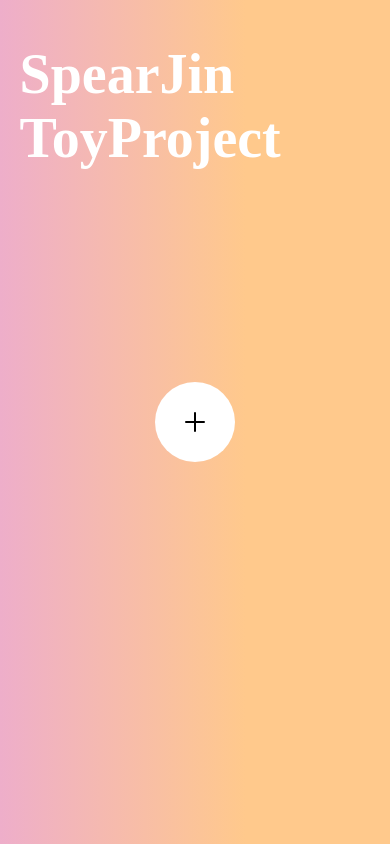
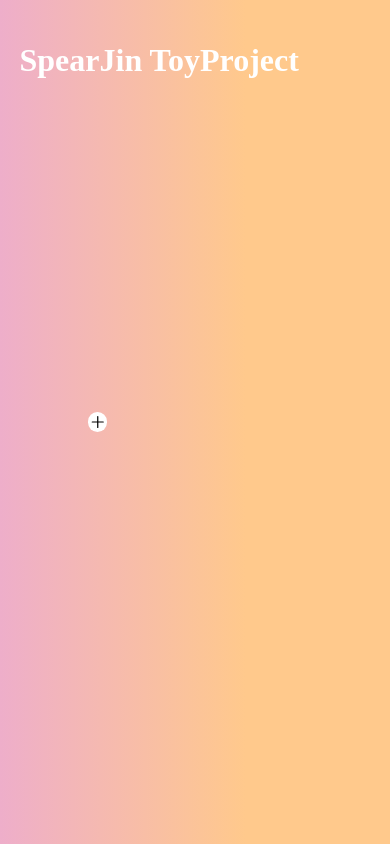
Before and after one commit to SpearJin/toy_features, a website with bundled scripts: page index.html in a window 390 px wide. Built offline with nearby package versions, Linux system fonts and the light colour scheme.

Commit message:
menu 반응형 스타일링

```diff
--- a/src/08. menu/style.css
+++ b/src/08. menu/style.css
@@ -6,8 +6,6 @@
   height: 100%;
   background: rgb(238, 174, 202);
   background: linear-gradient(90deg, rgba(238, 174, 202, 1) 0%, rgba(255, 201, 140, 1) 63%);
-  /* background: rgb(148, 187, 233);
-  background: linear-gradient(90deg, rgba(148, 187, 233, 1) 0%, rgba(238, 174, 202, 0.9332107843137255) 65%); */
 }
 
 .menu_title {
@@ -23,16 +21,16 @@
   justify-content: center;
   align-items: center;
   position: relative;
-  width: 50%;
-  height: 50%;
+  width: 100%;
+  height: 100%;
 }
 
 .toggle {
   display: flex;
   justify-content: center;
   align-items: center;
-  width: 80px;
-  height: 80px;
+  width: 5vw;
+  height: 5vw;
   border-radius: 50%;
   background: #fff;
   font-size: 2rem;
@@ -51,11 +49,12 @@
 
 .list {
   position: absolute;
-  top: 0%;
-  left: 0%;
-  width: 100%;
-  height: 100%;
+  top: 50%;
+  left: 50%;
+  width: 50%;
+  height: 50%;
   list-style: none;
+  transform: translate(-50%, -50%);
 }
 
 .list-item {
@@ -77,9 +76,10 @@
 }
 
 .menu.active .list-item a {
-  width: 5em;
-  height: 5em;
+  width: 8vw;
+  height: 8vw;
   color: #bca5af;
+  font-size: 2vw;
 }
 
 .menu.active .list-item a:hover {
@@ -108,3 +108,16 @@
   opacity: 1;
   transform: rotate(calc(360deg / -7 * var(--i)));
 }
+
+@media (max-width: 960px) {
+  .menu_title {
+    font-size: 2rem;
+  }
+
+  .list {
+    position: relative;
+    top: 0%;
+    left: 0%;
+    transform: translate(0%, 0%);
+  }
+}
```
